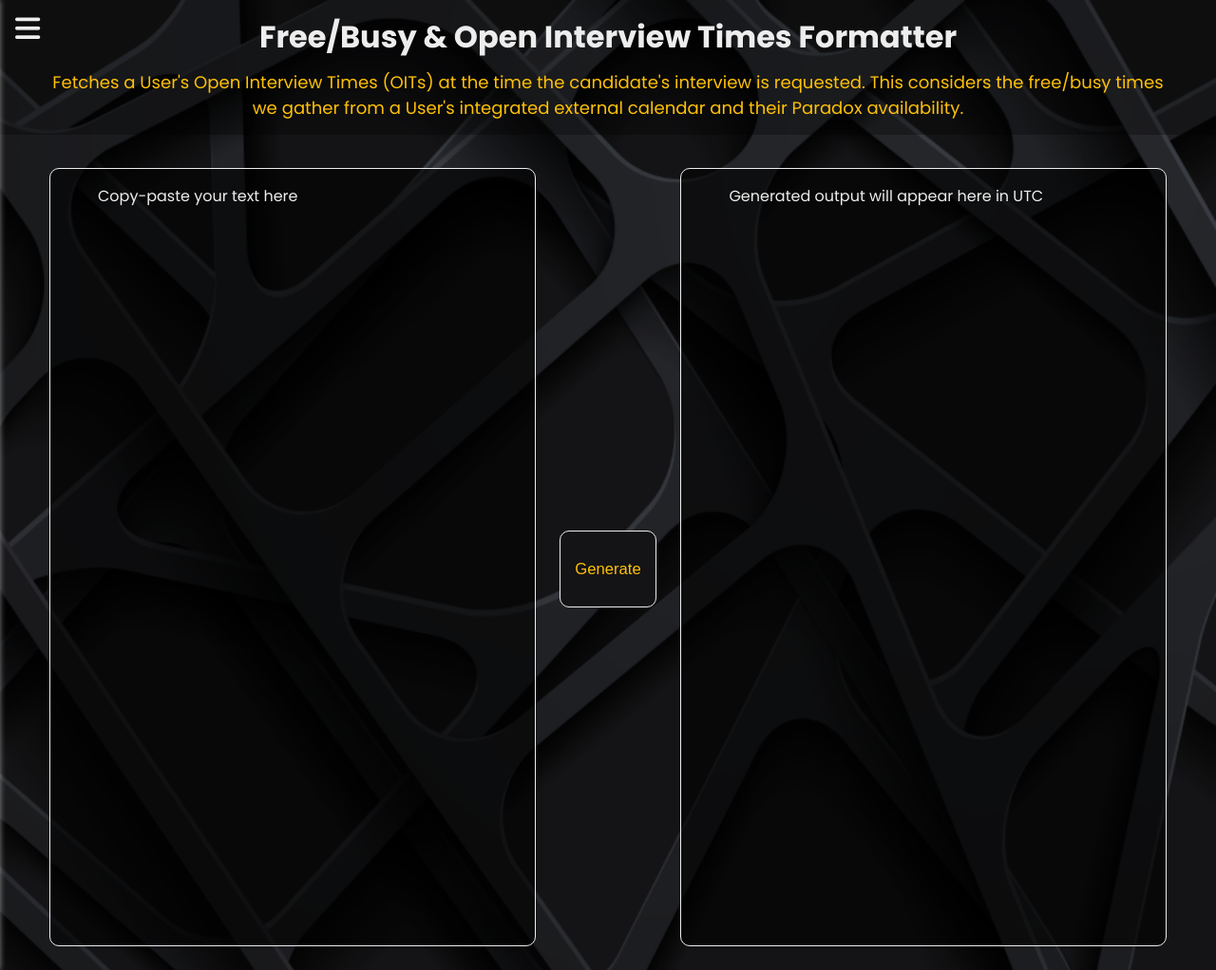
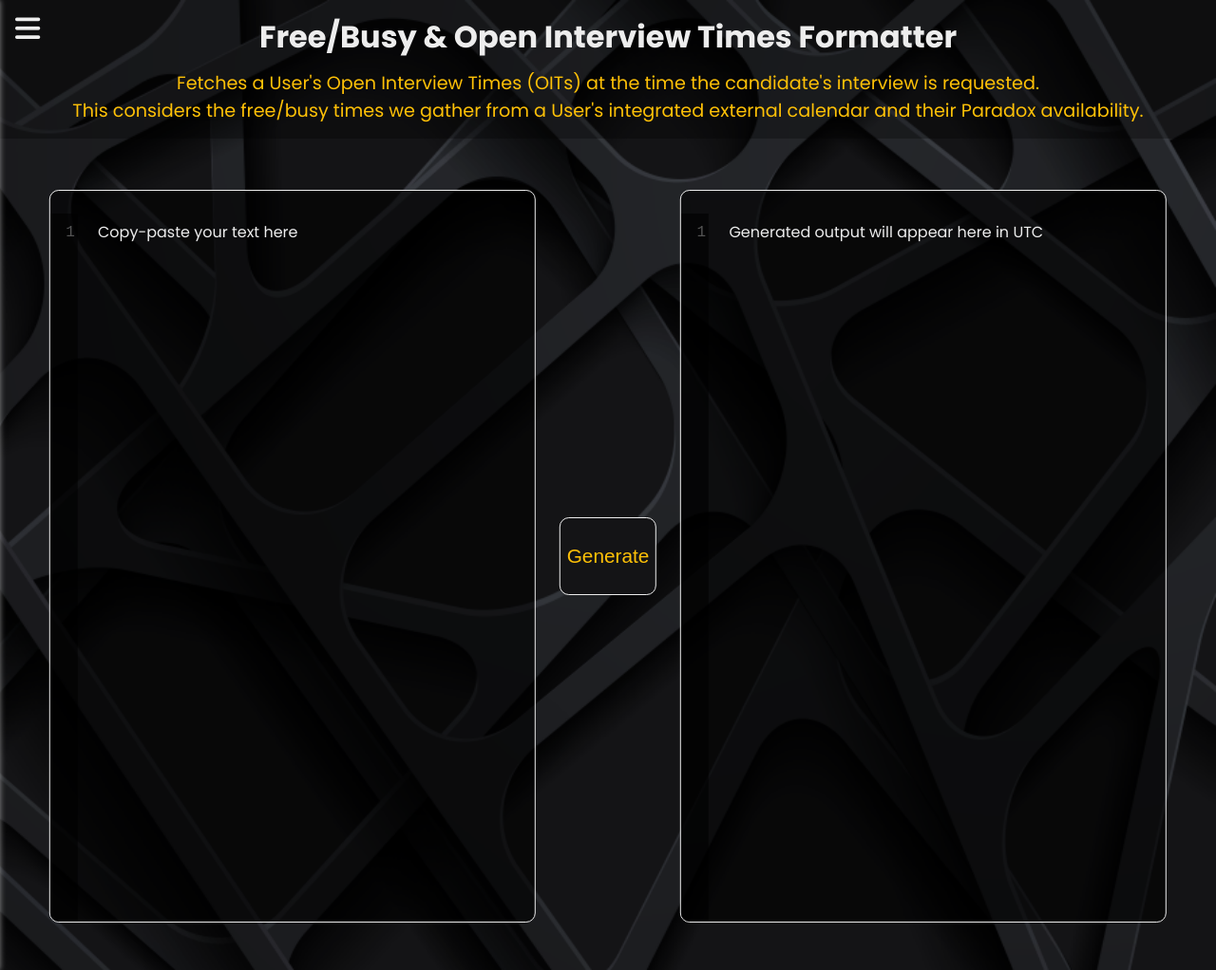
Before and after one commit to julesp31/tse-tools, a Flask app: page / in a window 1280 px wide. Shown: the whole page at 95% size. Run offline with Flask 3, Linux system fonts and the light colour scheme; some libraries are stand-ins or nearby versions; some web fonts are replaced.

Commit message:
resized textboxes, added syntax highlighting, fixed button and labelline transition

```diff
--- a/backend/static/css/style.css
+++ b/backend/static/css/style.css
@@ -266,10 +266,13 @@
   margin-bottom: 10px;
 }
 
-.hero p {
-  font-size: 1.13em;
+
+.hero-content p {
   color: #FFC107;
+  white-space: wrap;
+  font-size: clamp(1rem, 2vw, 1.2rem);
 }
+
 
 .text-container {
   display: flex;
@@ -281,20 +284,30 @@
   z-index: 1;
 }
 
+.text-container {
+  position: fixed;
+  bottom: 50px;
+  left: 50%;
+  transform: translateX(-50%);
+  display: flex;
+  flex-wrap: nowrap;
+  align-items: center;
+  justify-content: center;
+  z-index: 1;
+}
+
 .input-area, .output-area {
   position: relative;
   width: 40vw;
   max-width: 650px;
-  line-height: 60px;
+  line-height: 88px;
   text-align: center;
   margin: 0 5px;
 }
 
 .input-area textarea, .output-area textarea{
   font-family: 'Courier New', Courier, monospace;
-  height: 85vh;
-  min-height: 300px;
-  max-height: 820px;
+  height: calc(100vh - 250px);
   width: 100%;
   max-width: 650px;
   padding: 20px 10px 10px 10px;
@@ -309,13 +322,18 @@
   resize: none;
 }
 
-.input-area .labelline, .output-area .labelline {
+.input-area .labelline,
+.output-area .labelline {
   position: absolute;
-  top: 0%;
+  top: 0;
   left: 10%;
   font-size: 16px;
   color: #EDEDED;
-  transition: border 0.4s ease, color 0.4s ease, transform 0.4s ease;
+  background: transparent;
+  padding: 0;
+  line-height: normal;
+  transform: translate(0, 32px) scale(1);
+  transition: transform 0.4s ease, color 0.4s ease, background 0.4s ease, padding 0.4s ease, line-height 0.4s ease;
 }
 
 .output-area.focused .labelline {
@@ -344,23 +362,24 @@
 .output-area textarea:valid + .labelline {
   color: #FFC107;
   background: rgba(0, 0, 0, 1);
-  /* height: 30px; */
+  padding: 0 12px;
   line-height: 30px;
-  padding: 0 12px;
   transform: translate(-15px, -15px) scale(0.88);
-  transition: 0.4s ease;
   z-index: 1;
 }
 
 .input-area textarea:not(:focus):not(:valid) + .labelline,
 .output-area textarea:not(:focus):not(:valid) + .labelline {
-  transition: all 0.4s ease;
+  transform: none;
+  padding: 0;
+  line-height: normal;
+  background: transparent;
+  color: #EDEDED;
 }
 
 .labelline {
   pointer-events: none;
 }
-
 
  textarea::-webkit-scrollbar {
   width: 0.8em;
@@ -401,18 +420,31 @@
   border-radius: 10px;
   cursor: pointer;
   transition: 0.6s all ease;
-  font-size: clamp(0.4rem, 1.3vw, 1.3rem);
+  /* font-size: clamp(0.4rem, 1.3vw, 1.3rem); */
+  font-size: clamp(1rem, 2vw, 1.2rem);
   overflow: hidden;
   text-align: center;
 }
 
 #generate-btn:hover {
   background-color: #EDEDED;
-  font-size: clamp(0.4rem, 1.4vw, 1.4rem);
+  font-size: clamp(1rem, 2vw, 1.2rem);
   color:#141416;
   border: 2px solid #FFC107;
   transform: scale(1.05);
   transition: 0.6s all ease;
+}
+
+.btn-content {
+  transition: font-size 0.6s ease;
+  font-size: 1.3rem;
+  display: flex;
+  align-items: center;
+  justify-content: center;
+}
+
+#generate-btn:hover .btn-content {
+  font-size: 1.5rem;
 }
 
 #generate-btn::before {
@@ -422,7 +454,7 @@
   left: 50%;
   right: 50%;
   bottom: 0;
-  background-color: #FAFAFA;
+  background-color: #EDEDED;
   opacity: 0;
   z-index: -1;
   transition: 0.6s all ease;
@@ -448,6 +480,167 @@
   content: attr(data-hover);
 }
 
+.CodeMirror {
+  height: calc(100vh - 250px) !important;
+  border: 1px solid #EDEDED;
+  border-radius: 10px;
+  background: rgba(0, 0, 0, 0.6) !important;
+  font-family: 'Courier New', Courier, monospace;
+  font-size: 1em;
+  line-height: 2;
+}
+
+.CodeMirror {
+  padding-top: 1.5em !important;
+}
+
+.CodeMirror-lines {
+  text-align: left !important;
+}
+
+.input-area.focused .CodeMirror,
+.output-area.focused .CodeMirror {
+  border: 2px solid #FFC107 !important;
+}
+
+.input-area.focused .labelline,
+.output-area.focused .labelline {
+  color: #FFC107;
+  background: rgba(0, 0, 0, 1);
+  line-height: 30px;
+  padding: 0 12px;
+  transform: translate(-15px, -15px) scale(0.88);
+  transition: 0.4s ease;
+  z-index: 1;
+}
+
+.CodeMirror,
+.CodeMirror-gutters,
+.CodeMirror-gutter-filler {
+  background-color: rgba(0, 0, 0, 0.6) !important;
+}
+
+.CodeMirror-gutters {
+  border: none !important;
+}
+
+.CodeMirror-linenumbers {
+  background: none !important;
+}
+
+.CodeMirror-scroll::-webkit-scrollbar {
+  width: 0.8em;
+  cursor: pointer;
+}
+.CodeMirror-scroll::-webkit-scrollbar-track {
+  display: none;
+  cursor: pointer;
+}
+.CodeMirror-scroll::-webkit-scrollbar-thumb {
+  background-color: rgba(158, 106, 0, 0.6) !important;
+  border-radius: 10px;
+  border: 3px solid transparent;
+  cursor: grab;
+  background-clip: padding-box;
+}
+.CodeMirror-scroll::-webkit-scrollbar-corner {
+  border-radius: 10px;
+  border: 1px solid transparent;
+}
+
+/* Prevent the overlay scrollbar container and corner from blocking pointer events */
+.CodeMirror-overlayscroll-vertical,
+.CodeMirror-overlayscroll-horizontal,
+.CodeMirror-scrollbar-filler {
+  pointer-events: none;
+}
+
+/* Allow pointer events on the thumb so you can still drag it */
+.CodeMirror-overlayscroll-vertical div,
+.CodeMirror-overlayscroll-horizontal div {
+  pointer-events: auto;
+}
+
+/* Gold, Black, Dark Grey, and White Theme Overrides for material-darker */
+
+.cm-s-material-darker .cm-keyword {
+  color: #FFD700 !important;  /* Gold for keywords */
+}
+
+.cm-s-material-darker .cm-operator {
+  color: #ffffff !important;  /* White for operators */
+}
+
+.cm-s-material-darker .cm-variable-2 {
+  color: #ffffff !important;  /* White for certain variables */
+}
+
+.cm-s-material-darker .cm-variable-3,
+.cm-s-material-darker .cm-type {
+  color: #d3d3d3 !important;  /* Light grey for types */
+}
+
+.cm-s-material-darker .cm-builtin {
+  color: #FFD700 !important;  /* Gold for built-in functions */
+}
+
+.cm-s-material-darker .cm-atom {
+  color: #FFD700 !important;  /* Gold for atoms */
+}
+
+.cm-s-material-darker .cm-number {
+  color: #FFD700 !important;  /* Gold for numbers */
+}
+
+.cm-s-material-darker .cm-def {
+  color: #ffffff !important;  /* White for definitions */
+}
+
+.cm-s-material-darker .cm-string {
+  color: #ffffff !important;  /* White for strings */
+}
+
+.cm-s-material-darker .cm-string-2 {
+  color: #ffffff !important;  /* White for alternate strings */
+}
+
+.cm-s-material-darker .cm-comment {
+  color: #666666 !important;  /* Dark grey for comments */
+}
+
+.cm-s-material-darker .cm-variable {
+  color: #ffffff !important;  /* White for variables */
+}
+
+.cm-s-material-darker .cm-tag {
+  color: #FFD700 !important;  /* Gold for tags */
+}
+
+.cm-s-material-darker .cm-meta {
+  color: #FFD700 !important;  /* Gold for meta info */
+}
+
+.cm-s-material-darker .cm-attribute {
+  color: #FFD700 !important;  /* Gold for attributes */
+}
+
+.cm-s-material-darker .cm-property {
+  color: #FFD700 !important;  /* Gold for properties */
+}
+
+.cm-s-material-darker .cm-qualifier {
+  color: #d3d3d3 !important;  /* Light grey for qualifiers */
+}
+
+.cm-s-material-darker .cm-error {
+  color: #ffffff !important;
+  background-color: #FF5370 !important;
+}
+
+.cm-s-material-darker .CodeMirror-matchingbracket {
+  text-decoration: underline;
+  color: #ffffff !important;
+}
 
 @media (max-width: 1530px) and (max-height: 1300px) {
   .input-area textarea, .output-area textarea {
--- a/backend/static/js/script.js
+++ b/backend/static/js/script.js
@@ -1,23 +1,98 @@
-// Target the buttons and the container
+window.addEventListener('load', function() {
+  // Initialize CodeMirror for input
+  var inputEditor = CodeMirror.fromTextArea(document.getElementById("input-text"), {
+    mode: { name: "javascript", json: true },
+    lineNumbers: true,
+    theme: "material-darker",
+    viewportMargin: Infinity,
+    lineWrapping: true,
+    coverGutterNextToScrollbar: true
+  });
+
+  var cmWrapper = inputEditor.getWrapperElement();
+  cmWrapper.addEventListener("paste", function(e) {
+    console.log("Paste event on CodeMirror container detected.");
+  });
+
+  // Initialize CodeMirror for output
+  var outputEditor = CodeMirror.fromTextArea(document.getElementById("output-text"), {
+    mode: { name: "javascript", json: true },
+    lineNumbers: true,
+    readOnly: "nocursor",
+    theme: "material-darker",
+    viewportMargin: Infinity,
+    lineWrapping: true
+  });
+
+// Listen for paste events on the input editor and convert pasted text to valid JSON
+// Listen for input read events on the input editor
+inputEditor.on("inputRead", function(cm, change) {
+  if (change.origin === "paste") {
+    try {
+      const raw = cm.getValue();
+      const parsed = JSON5.parse(raw);
+      let formatted = JSON.stringify(parsed, null, 2);
+
+      if (raw !== formatted) {
+        cm.setValue(formatted);
+        cm.refresh();
+
+        // Delay setting the cursor until after the re-render
+        setTimeout(() => {
+          let lastLine = cm.lineCount() - 1;
+          // Move up if the last line is empty
+          while (lastLine > 0 && cm.getLine(lastLine).trim() === "") {
+            lastLine--;
+          }
+          const lastCh = cm.getLine(lastLine).length;
+          cm.setCursor({ line: lastLine, ch: lastCh });
+        }, 0);
+      }
+    } catch (e) {
+      console.error("Error parsing pasted JSON:", e);
+    }
+  }
+});
+
+  // Attach focus/blur events to update container classes for label transitions on input editor
+  inputEditor.on("focus", function() {
+    document.querySelector(".input-area").classList.add("focused");
+  });
+  inputEditor.on("blur", function() {
+    // Remove the focused class if there is no content
+    if (inputEditor.getValue().trim() === "") {
+      document.querySelector(".input-area").classList.remove("focused");
+    }
+  });
+  inputEditor.on("change", function() {
+    if (inputEditor.getValue().trim() !== "") {
+      document.querySelector(".input-area").classList.add("focused");
+    } else {
+      document.querySelector(".input-area").classList.remove("focused");
+    }
+  });
+
+  // Sidebar toggle
   const textContainer = document.querySelector('.text-container');
   const heroBanner = document.querySelector('.hero');
   const btnOne = document.querySelector('.btn-one');
   const btnTwo = document.querySelector('.btn-two');
 
-// Add click event listeners
   btnOne.addEventListener('click', () => {
-  textContainer.style.marginLeft = '250px'; // Move the text container
+    textContainer.style.marginLeft = '250px';
     textContainer.style.marginRight = '10px';
     heroBanner.style.marginLeft = '240px';
   });
 
   btnTwo.addEventListener('click', () => {
-  textContainer.style.marginLeft = '10px'; // Reset the text container
+    textContainer.style.marginLeft = '10px';
     heroBanner.style.marginLeft = '0px';
   });
 
+  // When the Generate button is clicked, send input to server and update output editor
   document.getElementById("generate-btn").addEventListener("click", function () {
-  const inputText = document.getElementById("input-text").value;
+    // Get the JSON text from the CodeMirror input editor
+    const inputText = inputEditor.getValue();
 
     fetch("/process", {
       method: "POST",
@@ -28,17 +103,19 @@
     })
     .then(response => response.json())
     .then(data => {
-      document.getElementById("output-text").value = JSON.stringify(data, null, 2);
-
-      // Trigger the focus event on the output textarea to move the label
-      const outputTextarea = document.getElementById("output-text");
-      outputTextarea.focus();
-
-      // Keep the label and border in the moved position
-      const outputArea = document.querySelector('.output-area');
-      outputArea.classList.add('focused');  // Add a class to indicate focus state
+      // Pretty-print the JSON output
+      const jsonOutput = JSON.stringify(data, null, 2);
+      // Set the output in the CodeMirror read-only editor
+      outputEditor.setValue(jsonOutput);
+      // Add "focused" class if valid output exists
+      if(jsonOutput.trim() !== "") {
+        document.querySelector(".output-area").classList.add("focused");
+      } else {
+        document.querySelector(".output-area").classList.remove("focused");
+      }
     })
     .catch(error => {
       console.error("Error:", error);
     });
   });
+});
--- a/backend/templates/index.html
+++ b/backend/templates/index.html
@@ -1,12 +1,21 @@
 <!DOCTYPE html>
 <html lang="en">
-
 <head>
   <meta charset="UTF-8">
-  <meta name="viewport" content="width=device-width, initial-scale=1.0">
+  <meta name="viewport" content="width=device-width,initial-scale=1.0">
   <title>TSE Tools | Paradox</title>
+
+  <!-- CodeMirror -->
+  <link rel="stylesheet" href="https://cdnjs.cloudflare.com/ajax/libs/codemirror/5.65.5/codemirror.min.css">
+  <link rel="stylesheet" href="https://cdnjs.cloudflare.com/ajax/libs/codemirror/5.65.5/theme/material-darker.min.css">
+  <link rel="stylesheet" href="https://cdnjs.cloudflare.com/ajax/libs/codemirror/5.65.5/addon/scroll/simplescrollbars.min.css">
+
+  <!-- FontAwesome -->
+  <script src="https://kit.fontawesome.com/f89168b549.js"></script>
+  <!-- JSON5 -->
+  <script src="https://cdnjs.cloudflare.com/ajax/libs/json5/2.2.1/index.min.js"></script>
+
   <link rel="stylesheet" type="text/css" href="{{ url_for('static', filename='css/style.css') }}">
-  <script src="https://kit.fontawesome.com/f89168b549.js"></script>
 </head>
 
 <body>
@@ -25,7 +34,7 @@
     <div class="sidebar-menu">
       <!-- Logo -->
       <div class="logo">
-        <a href="#">TSE Tools</a>
+        <a>TSE Tools</a>
       </div>
 
       <!-- Close Button -->
@@ -62,7 +71,6 @@
                 <div class="menu-header">
                   <i class="fas fa-check-circle menu-heading"></i>
                   <span>Validators</span>
-            <!-- <i class="fa-solid fa-chevron-right dropdown-icon"></i> -->
                 </div>
               </label>
               <ul class="sub-menu">
@@ -78,7 +86,6 @@
                 <div class="menu-header">
                   <i class="fas fa-exchange-alt menu-heading"></i>
                   <span>Converters</span>
-            <!-- <i class="fa-solid fa-chevron-right dropdown-icon"></i> -->
                 </div>
               </label>
               <ul class="sub-menu">
@@ -94,7 +101,6 @@
                 <div class="menu-header">
                   <i class="fas fa-lock menu-heading"></i>
                   <span>Encoders</span>
-            <!-- <i class="fa-solid fa-chevron-right dropdown-icon"></i> -->
                 </div>
               </label>
               <ul class="sub-menu">
@@ -110,7 +116,6 @@
                 <div class="menu-header">
                   <i class="fas fa-paint-brush menu-heading"></i>
                   <span>Beautifiers</span>
-            <!-- <i class="fa-solid fa-chevron-right dropdown-icon"></i> -->
                 </div>
               </label>
               <ul class="sub-menu">
@@ -126,7 +131,6 @@
                 <div class="menu-header">
                   <i class="fas fa-quote-left menu-heading"></i>
                   <span>Escapers</span>
-            <!-- <i class="fa-solid fa-chevron-right dropdown-icon"></i> -->
                 </div>
               </label>
               <ul class="sub-menu">
@@ -154,26 +158,37 @@
     <header class="hero">
       <div class="hero-content">
         <h1>Free/Busy & Open Interview Times Formatter</h1>
-        <p>Fetches a User's Open Interview Times (OITs) at the time the candidate's interview is requested. This considers the free/busy times we gather from a User's integrated external calendar and their Paradox availability.</p>
+        <p>Fetches a User's Open Interview Times (OITs) at the time the candidate's interview is requested.
+          <br>This considers the free/busy times we gather from a User's integrated external calendar and their Paradox availability.</p>
       </div>
     </header>
 
     <!-- Text Container -->
     <div class="text-container">
+      <!-- Input -->
       <div class="input-area">
         <textarea id="input-text" required spellcheck="false"></textarea>
         <div class="labelline">Copy-paste your text here</div>
       </div>
+
       <div class="generate-btn-box">
         <button id="generate-btn">
-          <div data-text="Generate" data-hover="Punch it!"></div>
+          <div class="btn-content" data-text="Generate" data-hover="Punch it!"></div>
         </button>
       </div>
+
+      <!-- Output -->
       <div class="output-area">
-        <div><textarea id="output-text" readonly spellcheck="false"></textarea></div>
+        <textarea id="output-text" readonly spellcheck="false"></textarea>
         <div class="labelline">Generated output will appear here in UTC</div>
       </div>
     </div>
+  </div>
+
+  <script src="https://cdnjs.cloudflare.com/ajax/libs/codemirror/5.65.5/codemirror.min.js"></script>
+  <script src="https://cdnjs.cloudflare.com/ajax/libs/codemirror/5.65.5/mode/javascript/javascript.min.js"></script>
+  <script src="https://cdnjs.cloudflare.com/ajax/libs/codemirror/5.65.5/addon/scroll/simplescrollbars.min.js"></script>
+  <script src="https://cdnjs.cloudflare.com/ajax/libs/json5/2.2.1/index.min.js"></script>
   <script src="{{ url_for('static', filename='js/script.js') }}"></script>
 </body>
 </html>
```
Lines whose indentation alone changed are shown as unchanged.
